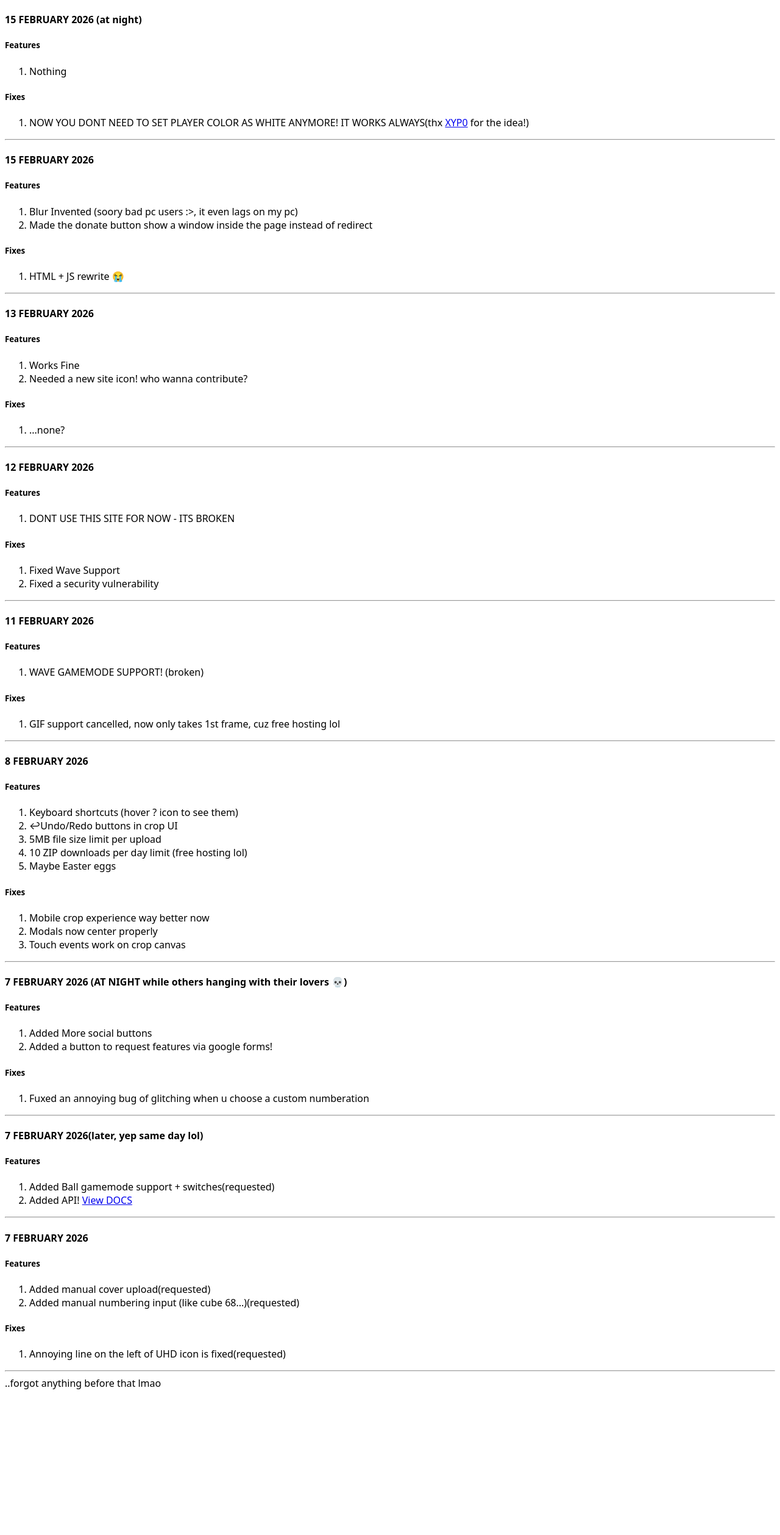
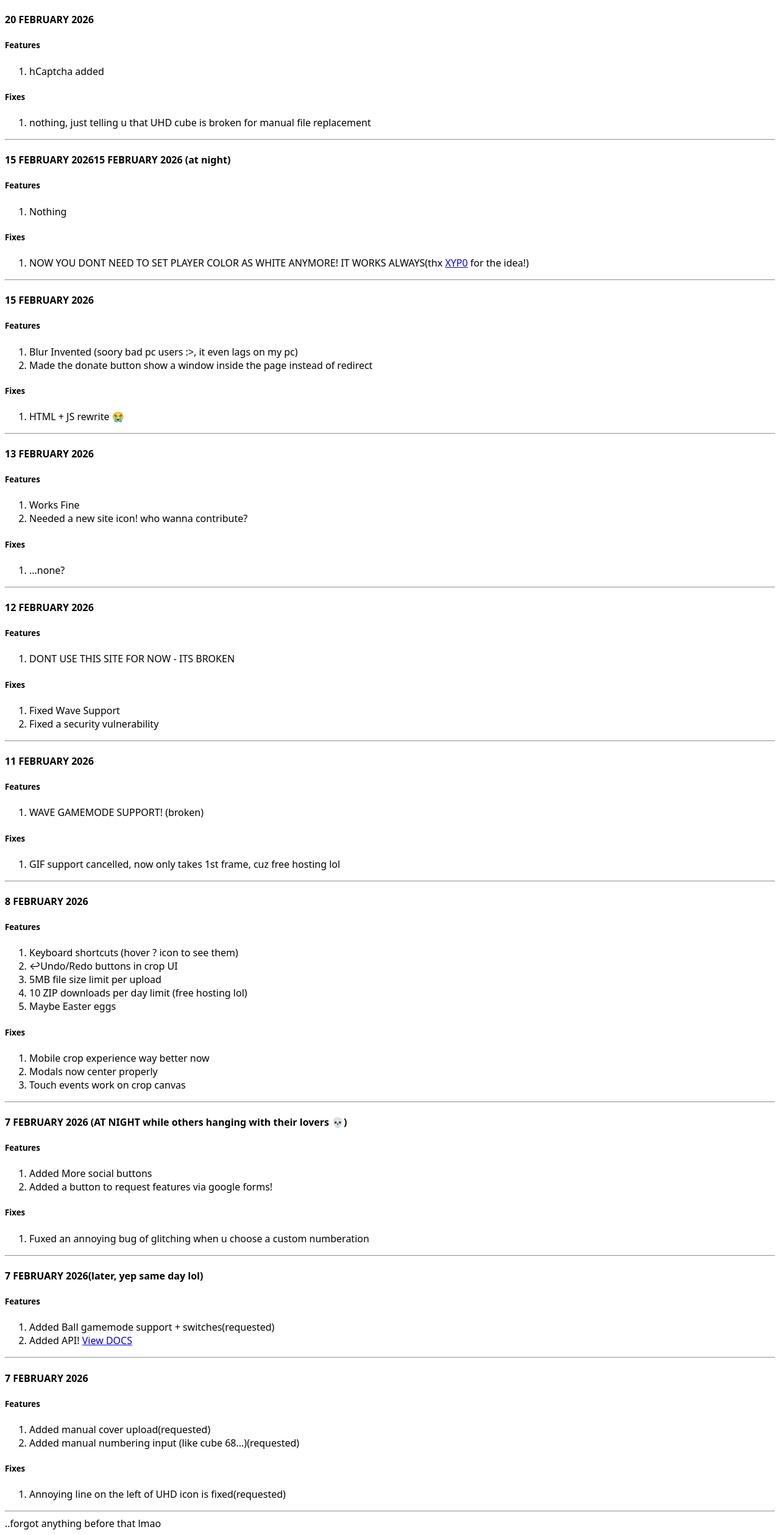
Before and after one commit to MalikHw/GDIconMaker, a PHP site: page /changelog.html in a window 1280 px wide. Shown: the whole page at 61% size. Before the commit the page ends 2278 px from the top, so only its background shows below. Run offline with PHP 8.4, Linux system fonts and the light colour scheme.

Commit message:
Auto-sync from VPS - 2026-02-21 18:00:51 UTC

```diff
--- a/changelog.html
+++ b/changelog.html
@@ -6,6 +6,16 @@
 		}
     </style>
     <head>
+        <h4>20 FEBRUARY 2026</h4>
+        <h5>Features</h5>
+        <ol>
+            <li>hCaptcha added</li>
+        </ol>
+        <h5>Fixes</h5>
+        <ol>
+            <li>nothing, just telling u that UHD cube is broken for manual file replacement</li>
+        </ol><hr>
+        <h4>15 FEBRUARY 2026</
         <h4>15 FEBRUARY 2026 (at night)</h4>
         <h5>Features</h5>
         <ol>
--- a/index.php
+++ b/index.php
@@ -88,7 +88,7 @@ $dy = (int)$dt->format('j');
                         <ol>
                             <li>Go to your Geometry Dash folder (usually at <code>C:\Program Files (x86)\Steam\steamapps\common\Geometry Dash\</code>)</li>
                             <li>Go to the <code>resources</code> folder</li>
-                            <li>Open the ZIP you downloaded earlier and copy the whole <strong>ICONS</strong> folder there!</li>
+                            <li>Open the ZIP you downloaded earlier and copy the whole <strong>ICONS</strong> folder there! (CUBE for High settings is broken btw)</li>
                             <li><em>(if you want your old icon back then do an integrity check on the game)</em></li>
                         </ol>
                     </div>
--- a/sitemap.xml
+++ b/sitemap.xml
@@ -9,7 +9,7 @@
 
 <url>
   <loc>https://gdiconmaker.rf.gd/</loc>
-  <lastmod>2026-02-07T19:47:00+00:00</lastmod>
+  <lastmod>2026-02-20T10:56:25+00:00</lastmod>
 </url>
 
 
```
